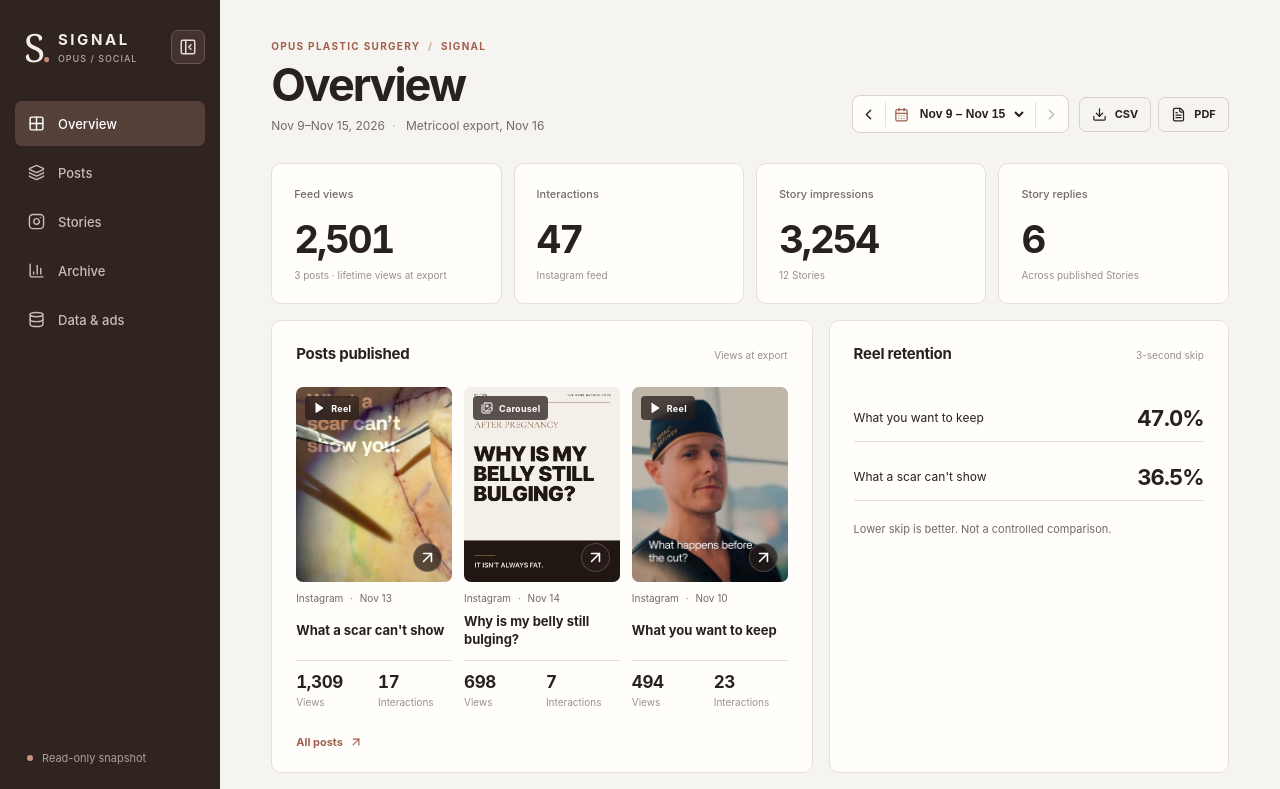
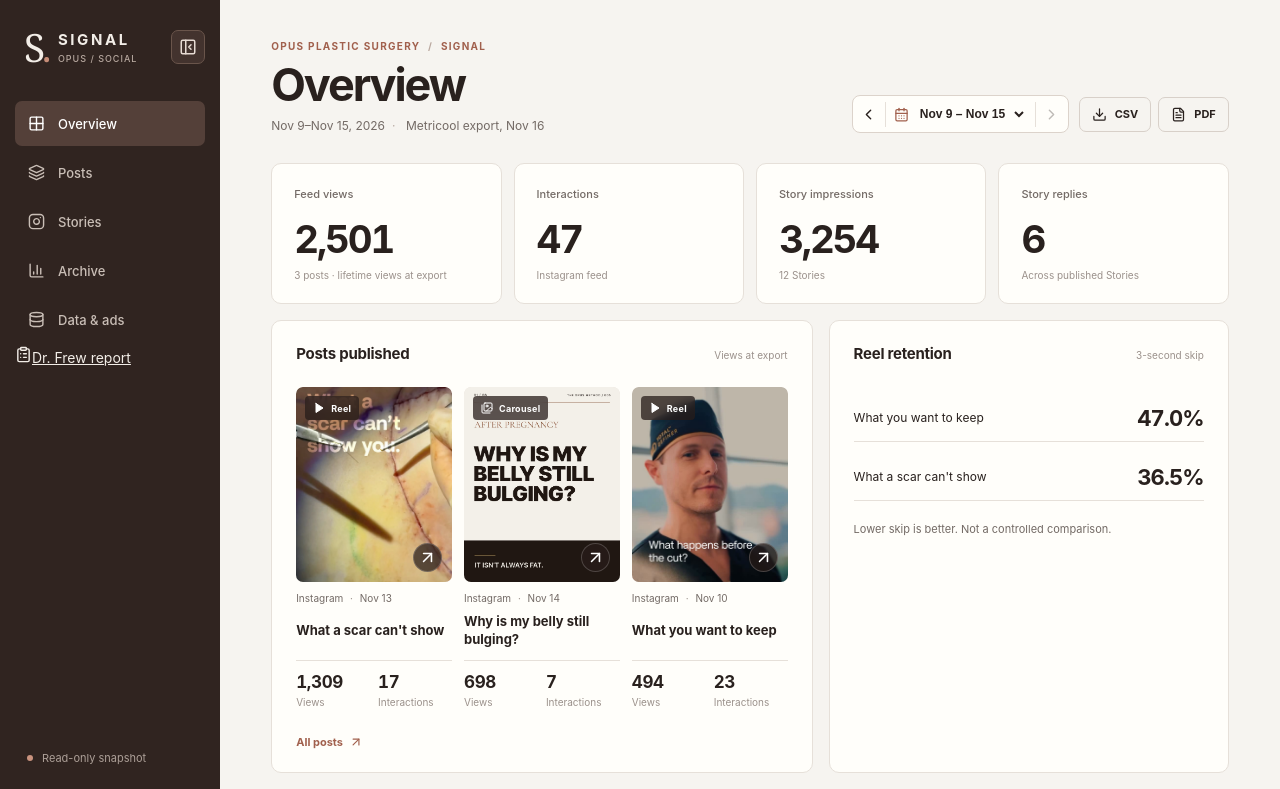
Before and after one commit to amydojo/social-signal, a Next.js app: page / in a window 1280 px wide. Shown: the top 789 px of the page. Built offline with nearby package versions, Linux system fonts and the light colour scheme.

Commit message:
Add Dr Frew reporting view to SIGNAL navigation

```diff
--- a/app/dashboard.tsx
+++ b/app/dashboard.tsx
@@ -6,7 +6,7 @@ import { historicalPosts, historicalStories, historicalDaily } from "./history-d
 import archiveIndex from "../public/media/archive/index.json";
 import {
   BarChart3, Download, ExternalLink, FileText, Grid2X2, Instagram,
-  Database, ArrowUpRight, ChevronDown, ChevronLeft, ChevronRight, Eye, Layers, Check, AlertCircle, PanelLeftClose, PanelLeftOpen, Menu, CalendarDays
+  Database, ArrowUpRight, ChevronDown, ChevronLeft, ChevronRight, Eye, Layers, Check, AlertCircle, PanelLeftClose, PanelLeftOpen, Menu, CalendarDays, ClipboardList
 } from "lucide-react";
 
 export type Snapshot = {
@@ -277,6 +277,9 @@ export default function SignalDashboard({snapshot,posts,stories,coverage,socialD
           onClick={()=>setView(t.id)} aria-pressed={tab===t.id} className={tab===t.id?"active":""}>
           <t.icon size={17}/><span className="nav-label">{t.name}</span>
         </button>)}
+        <a href="/frew" className="frew-nav-link" title="Dr. Frew report" aria-label="Open Dr. Frew performance report">
+          <ClipboardList size={17}/><span className="nav-label">Dr. Frew report</span>
+        </a>
       </nav>
       <div className="sidebar-foot"><span className="status-dot"/><span className="sidebar-foot-label">Read-only snapshot</span></div>
     </aside>
```
